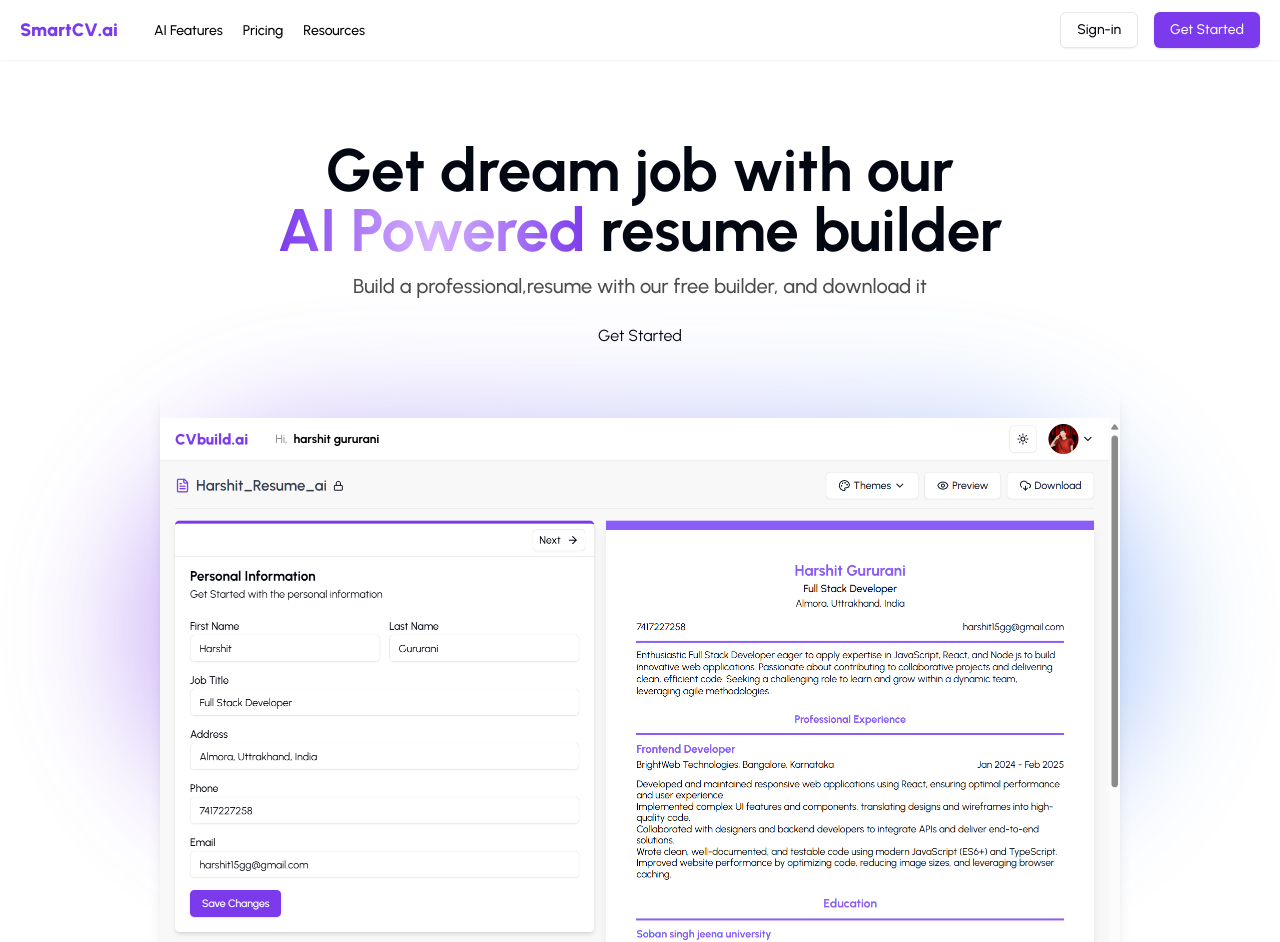
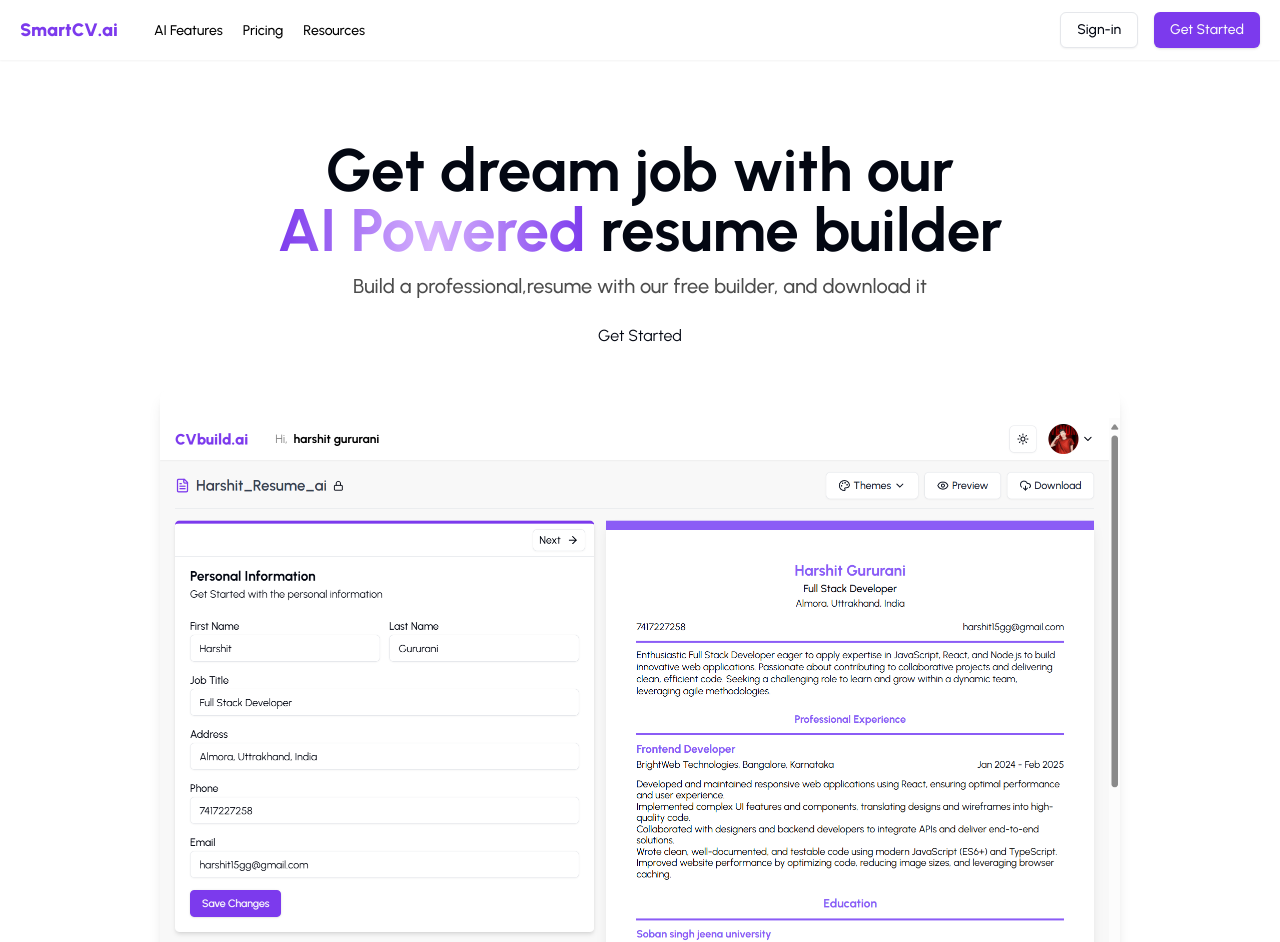
Before and after one commit to HarshitGururani/smartCV.ai, a Next.js app in the folder frontend/: page / in a window 1280 px wide. Shown: the top 942 px of the page. Built offline with nearby package versions, Linux system fonts and the light colour scheme; no server answers.

Commit message:
Landing page changes

```diff
--- a/frontend/src/app/(landingPage)/page.tsx
+++ b/frontend/src/app/(landingPage)/page.tsx
@@ -31,7 +31,6 @@ const page = () => {
         </div>
 
         <div className="w-full max-w-5xl relative mx-auto px-4 md:px-6 lg:px-8">
-          <div className="absolute top-10 left-1/2 transform -translate-x-1/2 w-full h-[400px] bg-gradient-to-r from-primary to-blue-500 rounded-full blur-3xl opacity-40 z-0" />
           <div className="w-full h-[400px] md:h-[500px] lg:h-[600px] rounded-xl shadow-lg bg-background">
             <div className="relative w-full h-full rounded-md">
               <Image
```
